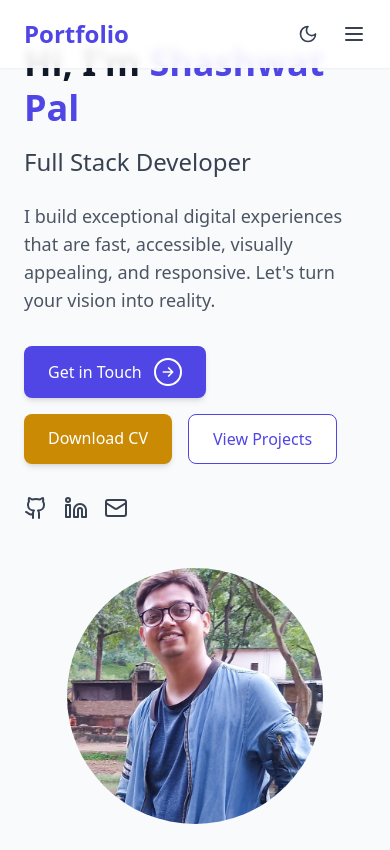
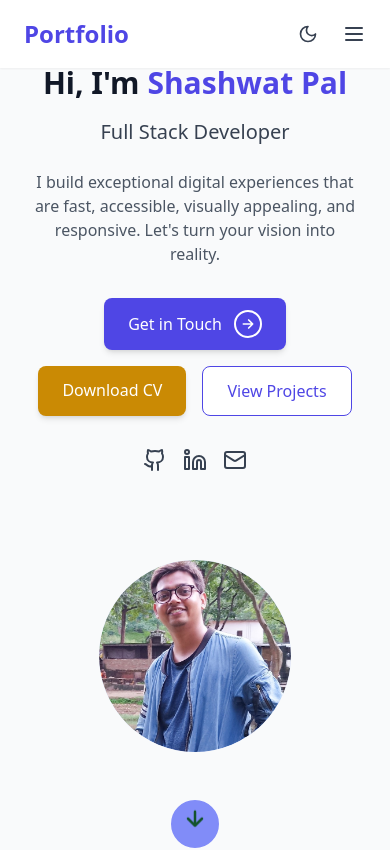
Before and after one commit to shashwatpal1021/Shashwat-pal-protfolio, a React (Vite) app: page / in a window 390 px wide. Shown: the top 850 px of the page. Built offline with nearby package versions, Linux system fonts and the light colour scheme.

Commit message:
done for responsive

```diff
--- a/index.html
+++ b/index.html
@@ -5,7 +5,7 @@
     <link rel="icon" type="image/svg+xml" href="/vite.svg" />
     <meta name="viewport" content="width=device-width, initial-scale=1.0" />
     <meta name="description" content="Professional portfolio showcasing projects and skills in web development" />
-    <title>Professional Portfolio | Your Name</title>
+    <title>Professional Portfolio | Shashwat Pal</title>
     <link rel="preconnect" href="https://fonts.googleapis.com">
     <link rel="preconnect" href="https://fonts.gstatic.com" crossorigin>
     <link href="https://fonts.googleapis.com/css2?family=Inter:wght@300;400;500;600;700&display=swap" rel="stylesheet">
--- a/src/App.tsx
+++ b/src/App.tsx
@@ -47,7 +47,7 @@ function App() {
   }, []);
 
   return (
-    <div className="min-h-screen bg-gray-50 text-gray-900 dark:bg-gray-900 dark:text-gray-100 font-sans transition-colors duration-200">
+    <div className="min-h-screen bg-gray-50 text-gray-900 dark:bg-gray-900 dark:text-gray-100 font-sans transition-colors duration-200 overflow-x-hidden">
       <Navbar
         isMenuOpen={isMenuOpen}
         setIsMenuOpen={setIsMenuOpen}
@@ -55,7 +55,7 @@ function App() {
         setIsDark={setIsDark}
       />
 
-      <main>
+      <main className="px-2 sm:px-4">
         <Hero />
         <About />
         <Projects />
--- a/src/components/Hero.tsx
+++ b/src/components/Hero.tsx
@@ -6,27 +6,27 @@ const Hero: React.FC = () => {
   return (
     <section
       id="home"
-      className="pt-30 md:pt-32 pb-10 md:pb-24 bg-gray-50 dark:bg-gray-900 transition-colors duration-200"
+      className="md:pt-32 pb-10 md:pb-24 bg-gray-50 dark:bg-gray-900 transition-colors duration-200"
     >
-      <div className="container mt-35 p-10 mx-auto px-6">
+      <div className="container mt-10 md:mt-35 p-6 md:p-10 mx-auto">
         <div className="flex flex-col md:flex-row items-center justify-between gap-12">
-          <div className="md:w-1/2">
-            <h1 className="text-4xl md:text-5xl lg:text-6xl font-bold leading-tight mb-4 dark:text-white">
+          <div className="md:w-1/2 w-full">
+            <h1 className="text-3xl sm:text-4xl md:text-5xl lg:text-6xl font-bold leading-tight mb-4 dark:text-white text-center md:text-left">
               Hi, I'm{" "}
               <span className="text-indigo-600 dark:text-indigo-400">
                 Shashwat Pal
               </span>
             </h1>
-            <h2 className="text-2xl md:text-3xl text-gray-700 dark:text-gray-300 mb-6">
+            <h2 className="text-xl sm:text-2xl md:text-3xl text-gray-700 dark:text-gray-300 mb-6 text-center md:text-left">
               Full Stack Developer
             </h2>
-            <p className="text-lg text-gray-600 dark:text-gray-400 mb-8 max-w-lg">
+            <p className="text-base sm:text-lg text-gray-600 dark:text-gray-400 mb-8 max-w-lg mx-auto md:mx-0 text-center md:text-left">
               I build exceptional digital experiences that are fast, accessible,
               visually appealing, and responsive. Let's turn your vision into
               reality.
             </p>
 
-            <div className="flex flex-wrap gap-4">
+            <div className="flex flex-wrap gap-4 justify-center md:justify-start">
               <a
                 href="#contact"
                 className="group flex items-center px-6 py-3 bg-indigo-600 dark:bg-indigo-500 text-white rounded-lg hover:bg-indigo-700 dark:hover:bg-indigo-600 transition-colors shadow-md"
@@ -85,7 +85,7 @@ const Hero: React.FC = () => {
               </a>
             </div>
 
-            <div className="flex mt-8 space-x-4">
+            <div className="flex mt-8 space-x-4 justify-center md:justify-start">
               <a
                 href="https://github.com/shashwatpal1021"
                 target="_blank"
@@ -111,11 +111,10 @@ const Hero: React.FC = () => {
             </div>
           </div>
 
-          <div className="md:w-1/2 flex justify-center">
-            <div className="w-64 h-64 md:w-80 md:h-80 rounded-full bg-indigo-100 dark:bg-indigo-900 flex items-center justify-center relative overflow-hidden">
-              <div className="absolute inset-0 from-indigo-400 to-purple-500 dark:from-indigo-500 dark:to-purple-600 opacity-80"></div>
+          <div className="md:w-1/2 w-full flex justify-center mt-10 md:mt-0">
+            <div className="w-48 h-48 sm:w-64 sm:h-64 md:w-80 md:h-80 rounded-full bg-indigo-100 dark:bg-indigo-900 flex items-center justify-center relative overflow-hidden">
               <img
-                className="ml-15 mt-15"
+                className="object-cover w-full h-full rounded-full"
                 src={shashwatImg}
                 alt="shashwat.pal"
               />
```
Also changed, not shown: src/components/About.tsx (+20 -0 lines).
